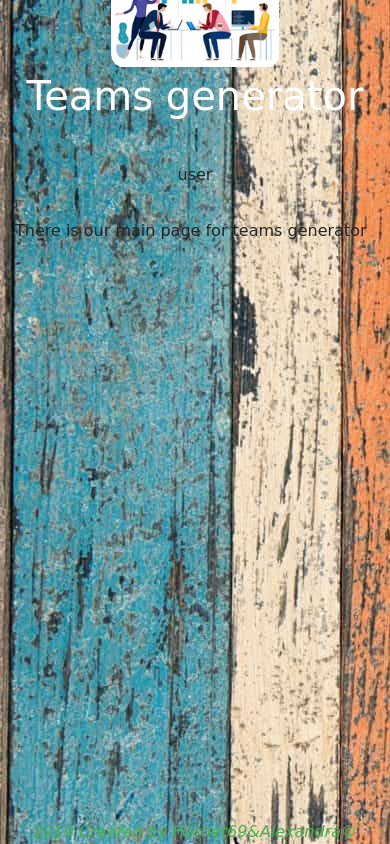
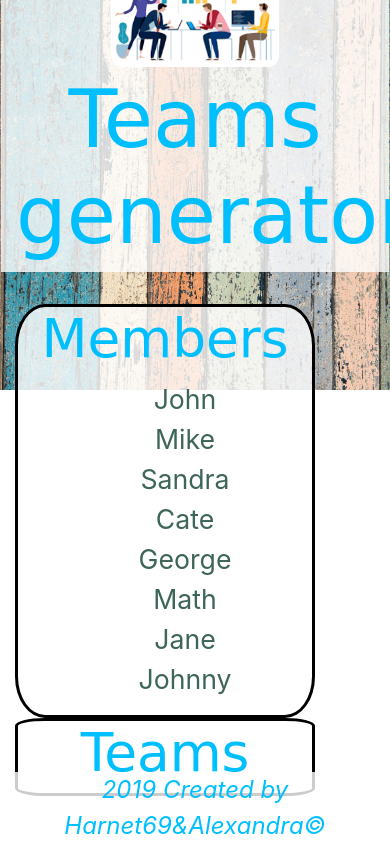
Before and after one commit to Harnet69/teamsgen, a Flask app: page / in a window 390 px wide; the page is wider, and only the part inside the window is pictured. Run offline with Flask 2, Linux system fonts and the light colour scheme; some libraries are stand-ins or nearby versions.

Commit message:
Changed view

```diff
--- a/static/css/main.css
+++ b/static/css/main.css
@@ -11,6 +11,7 @@ header{
     margin-bottom: 0px;
 }
 #header{
+ background-color: rgba(255, 255, 255, 0.8);
     /*background: papayawhip;*/
 }
 
@@ -23,30 +24,50 @@ header{
 }
 
 body {
-    background-image: url("/static/img/background.jpeg");
-    font-family: 'Girassol', cursive;
+    background-image: url("/static/img/background1.jpeg");
+    background-repeat: no-repeat;
+    background-size: 100%;
+    background-color: rgba(255, 255, 255, 0.5);
+    color: #3e655a;
+
 }
 
 h1 {
+    font-family: 'Girassol', cursive;
     margin-top:  +30px;
-    color: white;
+    color: deepskyblue;
+    font-size: 60pt;
 }
 h2 {
-    color: white;
+    font-family: 'Girassol', cursive;
+    color: deepskyblue;
+    font-size: 40pt;
+
+}
+
+.container-fluid div{
+    font-size: 20pt;
+    background-color: white;
+    float: left;
+    width: 50%;
+   min-width: 300px;
+    text-align: center;
+    border: 3px solid black ;
+    border-radius: 10%;
+    background-color: rgba(255, 255, 255, 0.8);
+}
+ul li{
+    list-style-type: none;
 }
 
 input:invalid {
   border: 2px solid red;
-}
+}h1
 
 input:focus {
   background-color: yellow;
 }
 
-p::first-letter {
-  color: blue;
-  font-size: x-large;
-}
 
 .update{
     text-align: left;
@@ -131,94 +152,14 @@ p::first-letter {
   opacity: 1;
 }
 
-
-
 footer {
   position: fixed;
   left: 0;
   bottom: 0;
   width: 100%;
+ background-color: rgba(255, 255, 255, 0.8);
   /*background-color: papayawhip;*/
-  color: #4CAF50;
+  color: deepskyblue;
   text-align: center;
+  font-size: 24px;
 }
-
-/*Style for sign up page*/
-#username, #nickname {
-    width: 150px;
-}
-
-.form-group textarea {
-    width: 400px;
-}
-
-#user_age {
-    width: 70px;
-}
-
-.form-group label {
-    font-size: 20px;
-}
-
-.user_info{
-    margin-left: 20px;
-}
-
-.flash_message {
-    text-align: center;
-    color: #9C1A1C;
-}
-
-/*Quizes lists*/
-#quizes_list_table{
-    width:100%;
-    height:100%;
-}
-
-#quiz_list{
-    margin: 0px auto;
-    margin-bottom: 25px;
-    padding: 0px 10px;
-
-}
-
-#quiz_list{
-    align-content: center;
-    width: 100%;
-}
-
-#quiz_list table {
-    border: 5px solid;
-    border-style: dashed;
-    border-color: papayawhip;
-    border-collapse: collapse;
-    text-align: center;
-
-}
-#quiz_list th {
-    color: #00b8de;
-    background: papayawhip;
-    padding: 10px;
-    border: 5px solid;
-    border-style: dashed;
-    border-color: papayawhip;
-    border-collapse: collapse;
-    text-align: center;
-}
-#quiz_list td {
-    padding: 10px;
-    border-collapse: collapse;
-    border: 5px solid;
-    border-style: dashed;
-    border-color: papayawhip;
-    border-collapse: collapse;
-    text-align: center;
-}
-#quiz_list tr:hover {
-    background-color: #5fbae9;
-}
-
-.content-wrapper {
-    padding-left: 5%;
-    padding-bottom: 100px;
-}
--- a/static/js/script.js
+++ /dev/null
@@ -1 +0,0 @@
-alert('JS file was connected!');
--- a/templates/index.html
+++ b/templates/index.html
@@ -3,5 +3,21 @@
 {% block h1 %}Teams generator{% endblock %}
 
 {% block content %}
-    There is our main page for teams generator
+    <div>
+        <h2>Members</h2>
+        <ul>
+            <li>John</li>
+            <li>Mike</li>
+            <li>Sandra</li>
+            <li>Cate</li>
+            <li>George</li>
+            <li>Math</li>
+            <li>Jane</li>
+            <li>Johnny</li>
+            <li><Jan></Jan></li>
+        </ul>
+    </div>
+    <div>
+        <h2>Teams</h2>
+    </div>
 {% endblock %}
--- a/templates/layout.html
+++ b/templates/layout.html
@@ -21,9 +21,6 @@
                         <div class="col">
                             <h1 style="margin-top: 5px">{% block h1 %}{% endblock %}</h1>
                         </div>
-                        <div class="col-sm-3" id="user_log">
-                            user
-                        </div>
                     </div>
             </div>
         </header>
```
